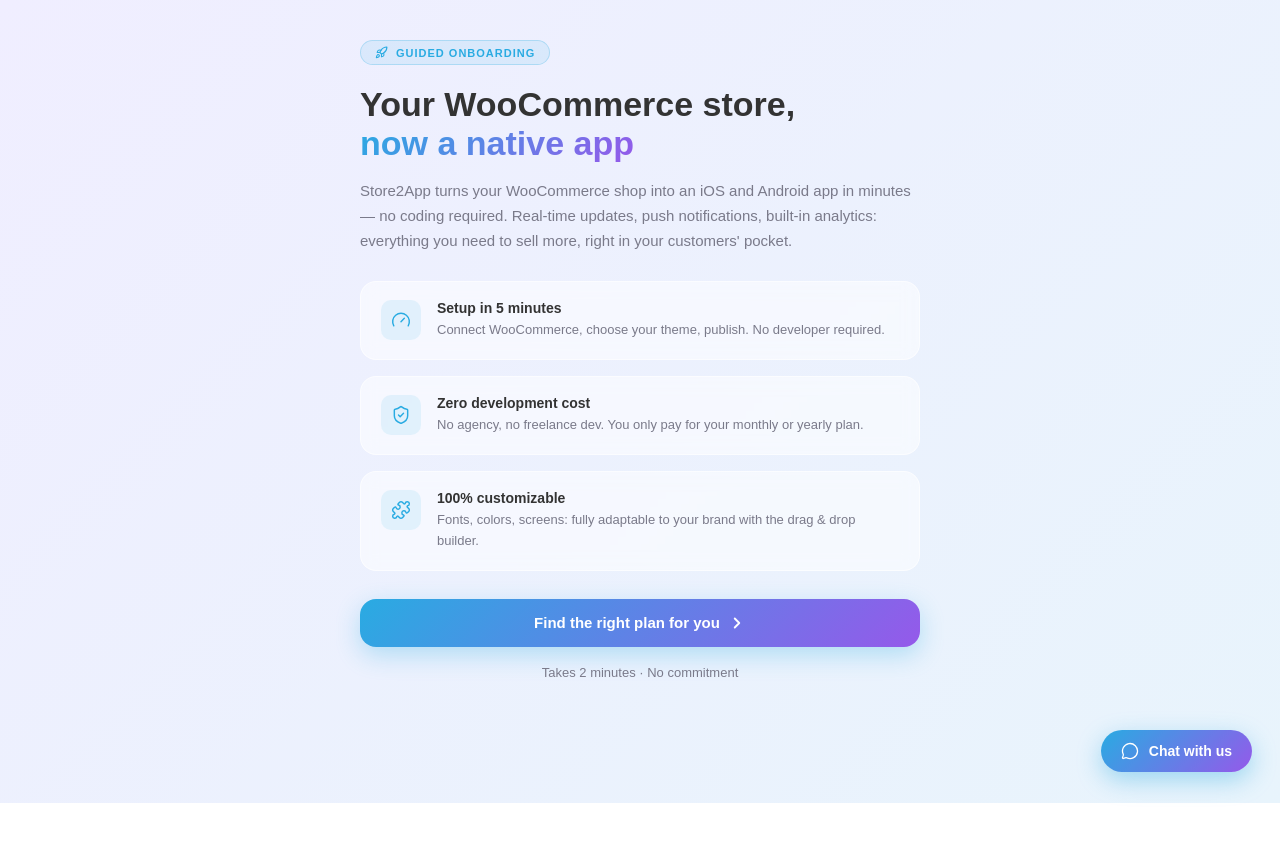
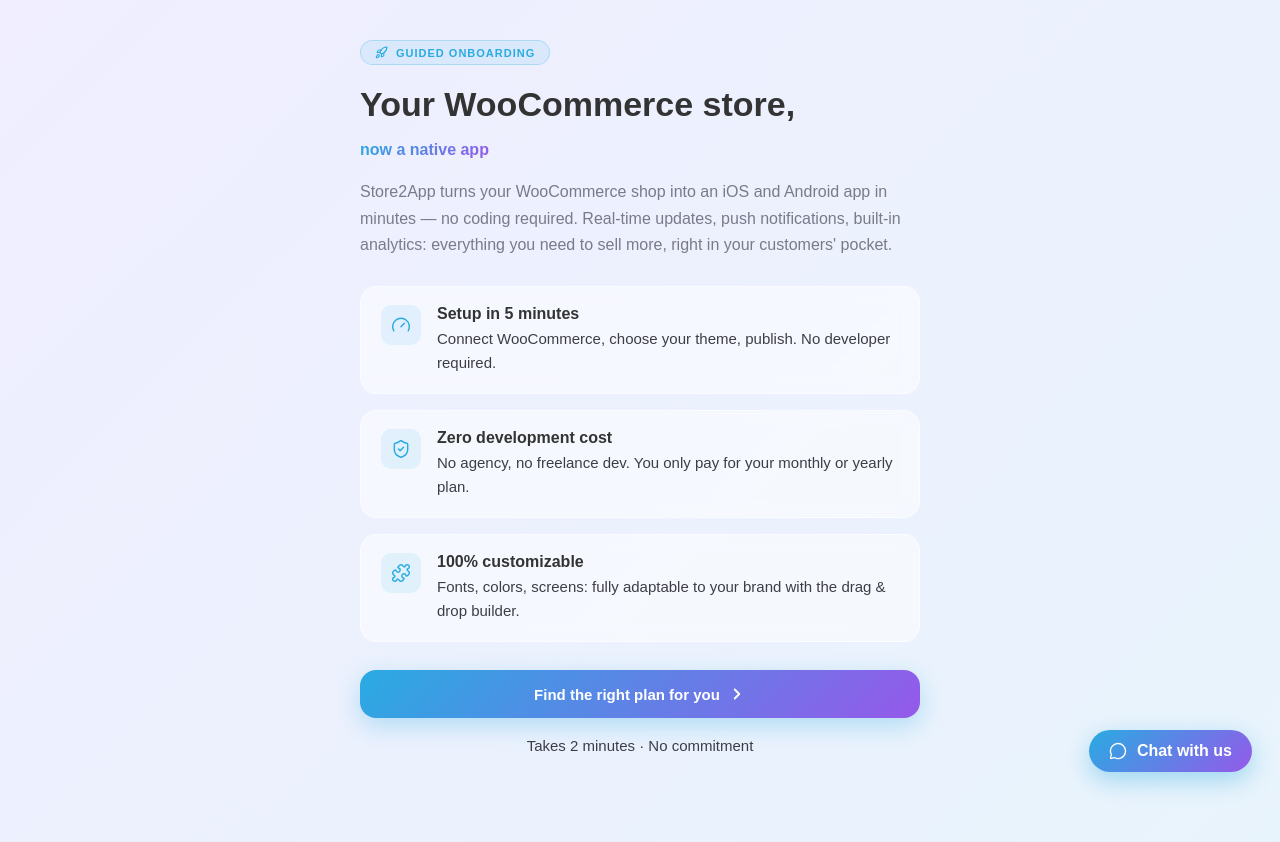
Before and after one commit to Ale9719/onboardinh-s2a, a Next.js app: page / in a window 1280 px wide. Shown: the top 842 px of the page. Before the commit the page ends 803 px from the top, so only its background shows below. Built offline with nearby package versions, Linux system fonts and the light colour scheme.

Commit message:
next.js onboarding s2a

```diff
--- a/src/app/s2a-onboarding.css
+++ b/src/app/s2a-onboarding.css
@@ -752,3 +752,78 @@
 .s2a-opt:active {
   transform: scale(0.99);
 }
+
+/* ── READABILITY UPDATE — minimum 16px body text ────────────── */
+/* Option buttons, plan text, body copy bumped to 16px */
+.s2a-opt {
+  font-size: 16px;
+}
+
+.s2a-lead {
+  font-size: 16px;
+}
+
+.s2a-card p:not(.s2a-text-sm):not(.s2a-price):not(.s2a-price--striked):not(.s2a-price__unit) {
+  font-size: 16px;
+}
+
+.s2a-subtitle {
+  font-size: 22px; /* already above minimum, unchanged */
+}
+
+.s2a-features li {
+  font-size: 15px; /* feature lists stay slightly smaller, list context is fine */
+}
+
+.s2a-alt-card p:not(.s2a-text-sm) {
+  font-size: 16px;
+}
+
+/* Plan name/desc and general paragraph text */
+.s2a-card h3 {
+  font-size: 20px; /* unchanged, already large */
+}
+
+/* ── INSIGHT PANEL — darker text at 14-15px ─────────────────── */
+.s2a-text-sm {
+  font-size: 15px;
+  color: #4a4a55; /* darker than the previous --s2a-muted (#7a7a8a) for readability */
+}
+
+.s2a-insight .s2a-text-sm {
+  font-size: 15px;
+  color: #3d3d47;
+  line-height: 1.75;
+}
+
+.s2a-insight__link {
+  font-size: 14px;
+}
+
+/* ── READABILITY FIX v2 — covers inline-style gaps ──────────── */
+/* Some text in the component uses inline style={{fontSize}}, which
+   wins over external CSS. The values below were corrected directly
+   in the JSX (16px minimum body text). This block is a safety net
+   for anything still rendered via plain <p>/<span> with no inline size. */
+
+.s2a-onboarding p,
+.s2a-onboarding span:not(.s2a-badge):not(.s2a-price__unit) {
+  font-size: 16px;
+}
+
+.s2a-badge {
+  font-size: 11px; /* badges are intentionally small caps labels, not body text */
+}
+
+.s2a-price__unit {
+  font-size: 14px; /* "/month" unit next to a large price number, fine smaller */
+}
+
+/* Insight panel keeps the slightly smaller, darker treatment */
+.s2a-insight p,
+.s2a-insight span,
+.s2a-text-sm,
+.s2a-text-sm span {
+  font-size: 15px !important;
+  color: #3d3d47;
+}
--- a/src/components/S2AOnboarding.jsx
+++ b/src/components/S2AOnboarding.jsx
@@ -167,10 +167,10 @@
       <div className="s2a-alt-card__header">
         <div>
           <span className="s2a-badge s2a-mb-4" style={{ color: plan.color }}>{plan.badge}</span>
-          <p style={{ fontWeight: 600, fontSize: 15, margin: "2px 0 0" }}>{plan.name}</p>
+          <p style={{ fontWeight: 600, fontSize: 16, margin: "2px 0 0" }}>{plan.name}</p>
         </div>
         <div className="s2a-flex s2a-items-center s2a-gap-12">
-          <span style={{ fontWeight: 700, color: "#7a7a8a", fontSize: 14 }}>€{displayPrice.toLocaleString("en-US")}/{plan.unit}</span>
+          <span style={{ fontWeight: 700, color: "#5a5a66", fontSize: 16 }}>€{displayPrice.toLocaleString("en-US")}/{plan.unit}</span>
           <Plus size={18} strokeWidth={2} style={{ color: "#29abe2", transform: open ? "rotate(45deg)" : "rotate(0deg)", transition: "transform 0.2s ease" }} />
         </div>
       </div>
@@ -211,7 +211,7 @@
           {extras.map(([I, t]) => (
             <div key={t} className="s2a-flex s2a-items-center s2a-gap-12 s2a-mb-12">
               <I size={18} strokeWidth={1.75} style={{ color: "#29abe2", flexShrink: 0 }} />
-              <span style={{ fontSize: 14 }}>{t}</span>
+              <span style={{ fontSize: 16 }}>{t}</span>
             </div>
           ))}
         </div>
@@ -419,7 +419,7 @@
       question: "Great — our plugin is designed to work primarily with WooCommerce. Which platform are you currently using?",
       insight: {
         title: "Platform compatibility",
-        body: "WooCommerce is fully supported out of the box. PrestaShop and Shopify can be integrated. Magento and other platforms require a custom evaluation from our sales team.",
+        body: "WooCommerce is fully supported out of the box (2.1.1). PrestaShop (2.1.2) and Shopify (2.1.3) can be integrated. Magento (2.1.4) and other platforms (2.1.5) require a custom evaluation from our sales team.",
       },
       opts: [
         { v: "woo", l: "WooCommerce", icon: CheckCircle2,
@@ -573,7 +573,7 @@
                 <Icon size={20} strokeWidth={1.75} style={{ color: "#29abe2" }} />
               </div>
               <div>
-                <p style={{ fontWeight: 700, fontSize: 14, margin: "0 0 4px", color: "#333" }}>{title}</p>
+                <p style={{ fontWeight: 700, fontSize: 16, margin: "0 0 4px", color: "#333" }}>{title}</p>
                 <p className="s2a-text-sm" style={{ margin: 0 }}>{desc}</p>
               </div>
             </div>
@@ -655,14 +655,14 @@
           <div className="s2a-setup-box s2a-flex s2a-gap-12">
             <Package size={18} strokeWidth={1.75} style={{ color: "#29abe2", flexShrink: 0, marginTop: 2 }} />
             <div>
-              <p style={{ fontWeight: 700, fontSize: 13, margin: "0 0 6px" }}>{setupInfo.title}</p>
+              <p style={{ fontWeight: 700, fontSize: 16, margin: "0 0 6px" }}>{setupInfo.title}</p>
               <p className="s2a-text-sm" style={{ margin: 0 }}>{setupInfo.body}</p>
             </div>
           </div>
 
           {/* Section 5 — final CTA */}
           <div className="s2a-card s2a-mt-24" style={{ textAlign: "center" }}>
-            <p style={{ fontWeight: 700, fontSize: 15, margin: "0 0 18px" }}>
+            <p style={{ fontWeight: 700, fontSize: 16, margin: "0 0 18px" }}>
               Would you like to proceed with registration and payment, or be contacted by our sales team for more details?
             </p>
             <div className="s2a-flex s2a-gap-10 s2a-flex-wrap" style={{ justifyContent: "center" }}>
```
